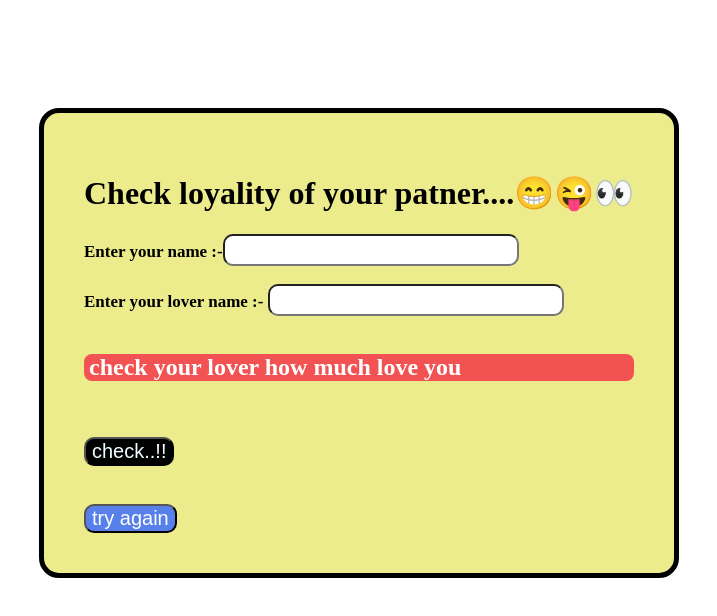
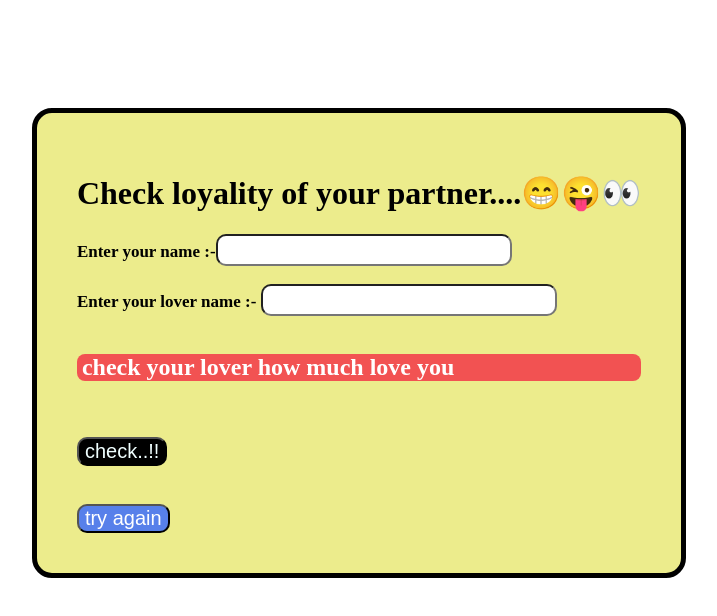
Before and after one commit to prathmesh-sargar/mini_projects, a plain HTML site: page Loyality_check/index.html in a window 1280 px wide. Shown: the whole page, without its empty margins (281-998 px from the left). Drawn offline with Linux system fonts and the light colour scheme.

Commit message:
first commit

```diff
--- a/Loyality_check/index.html
+++ b/Loyality_check/index.html
@@ -3,7 +3,7 @@
 <head>
     <meta charset="UTF-8">
     <meta name="viewport" content="width=device-width, initial-scale=1.0">
-    <title>Random number generator ok </title>
+    <title>Loyality_Check_App</title>
     <Style>
         #b{
             background-color: rgb(242, 82, 82);
@@ -69,7 +69,7 @@
         <div class="cont">
             <div class="box">
 
-                <h1>Check loyality of your patner....😁😜👀 </h1>
+                <h1>Check loyality of your partner....😁😜👀 </h1>
                 <b>Enter your name :-</b><input id="yourname" type="text"><br><br>
                 <b>Enter your lover name :- </b></b><input id="lovername" type="text">
                 <br><br>
```
